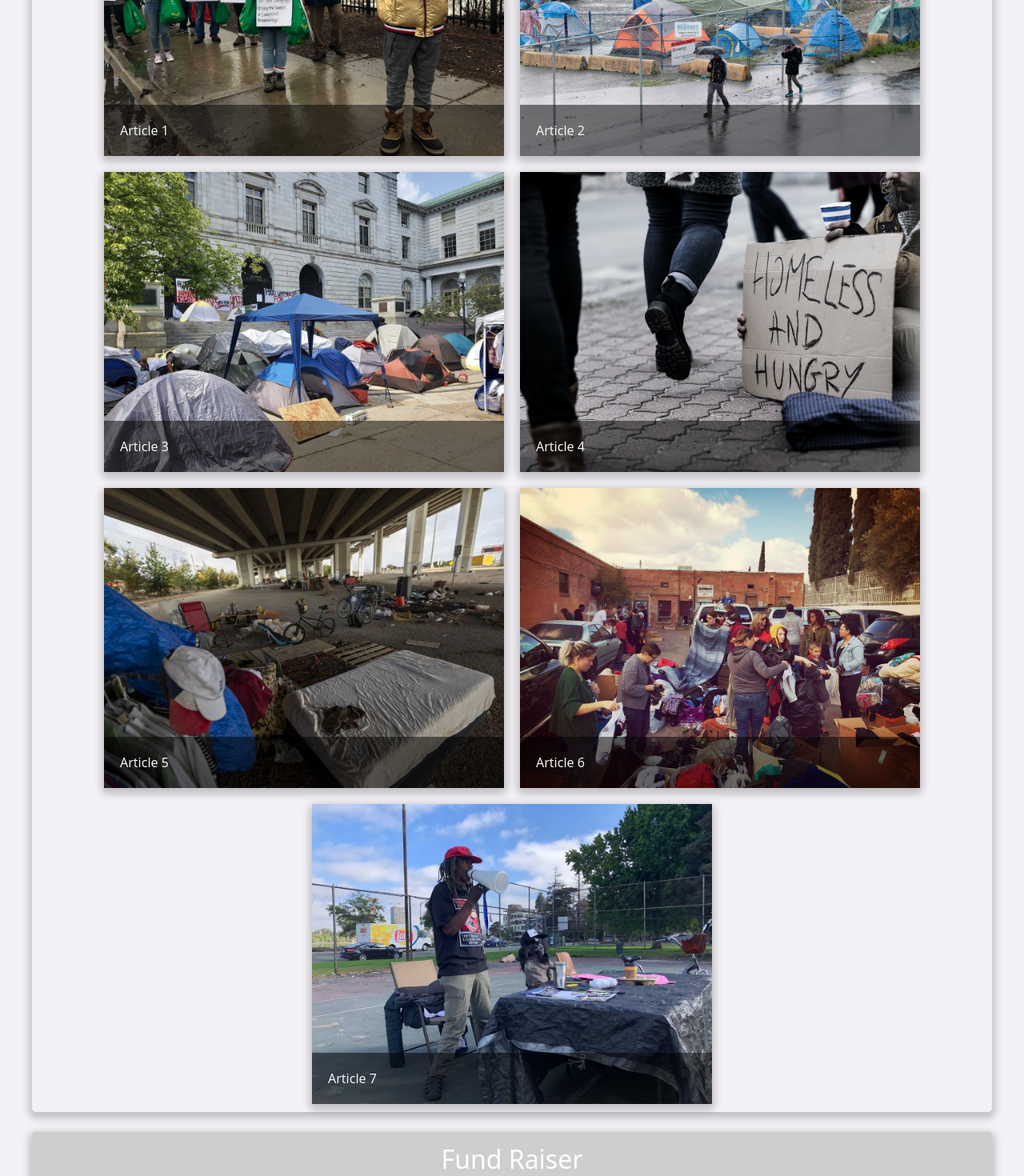
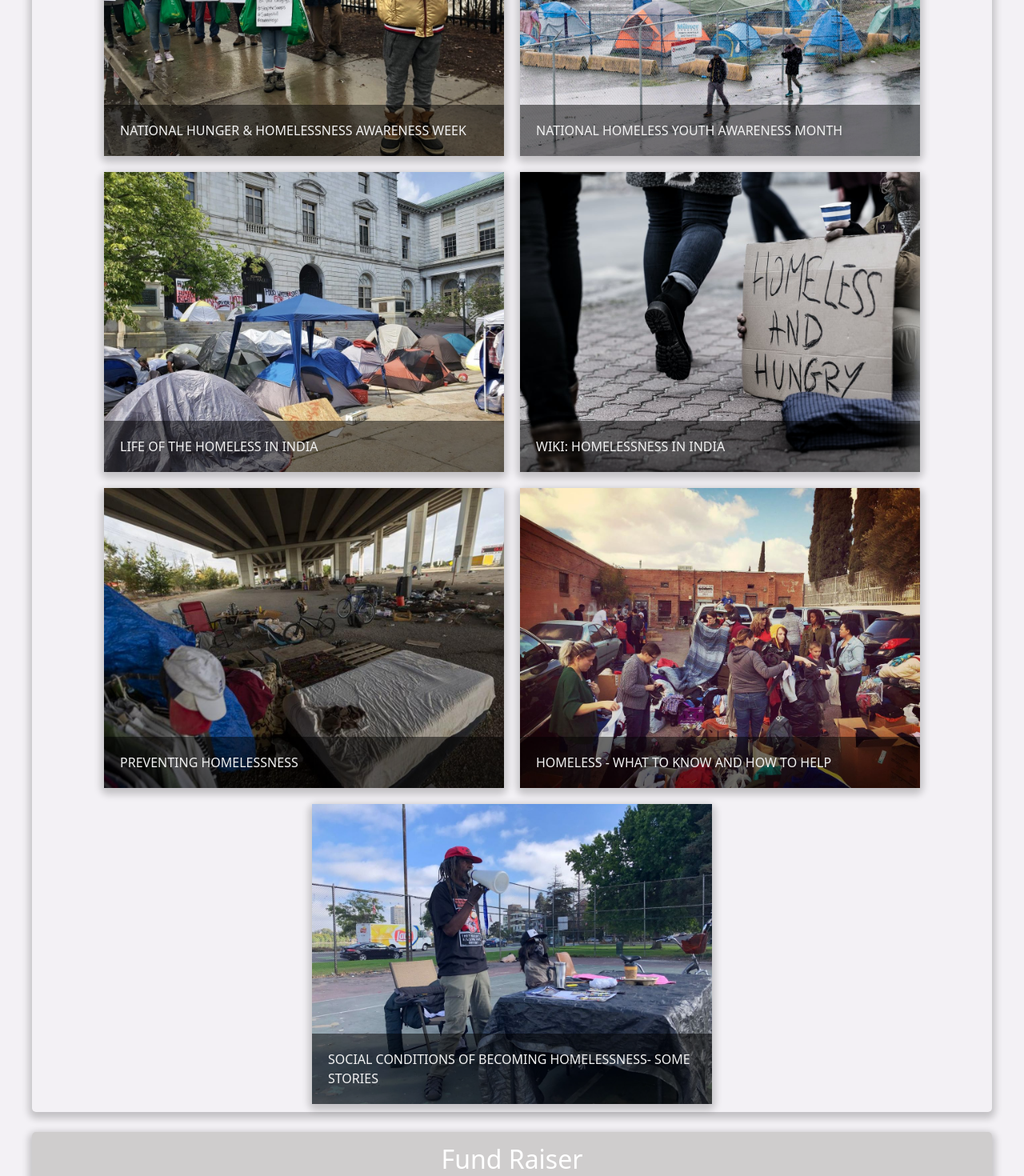
Before and after one commit to decoding-apocalypse/aashroy, a React (Create React App) app in the folder client/: page /public-awareness in a window 1280 px wide. Shown: the part 800-2270 px from the top of the page at 80% size. Built offline with nearby package versions, Linux system fonts and the light colour scheme.

Commit message:
added the links for articles

```diff
--- a/client/src/pages/Publicaware.jsx
+++ b/client/src/pages/Publicaware.jsx
@@ -24,78 +24,88 @@ const Publicaware = (props) => {
           <h2>ARTICLES</h2>
           <br></br>
           <div className="news-card-container">
-            <a href="https://www.ncbi.nlm.nih.gov/books/NBK218239/">
+            <a href="https://nationalhomeless.org/about-us/projects/awareness-week/">
               <div className="news-card">
-                <img className="article-image" src="img/homelesspic.jpg" alt="article 1"></img>
+                <img
+                  className="article-image"
+                  src="img/homelesspic.jpg"
+                  alt="article 1"
+                ></img>
                 <div className="article-text">
-                  Article 1
+                  NATIONAL HUNGER & HOMELESSNESS AWARENESS WEEK
                 </div>
               </div>
             </a>
 
-            <a href="https://www.ncbi.nlm.nih.gov/books/NBK218239/">
+            <a href="https://www.nctsn.org/resources/public-awareness/national-homeless-youth-awareness-month">
               <div className="news-card">
                 <img
                   className="article-image"
                   src="img/homelesspicssize1.jpg"
                   alt="article 2"
                 ></img>
-                <div className="article-text">Article 2</div>
+                <div className="article-text">
+                  NATIONAL HOMELESS YOUTH AWARENESS MONTH
+                </div>
               </div>
             </a>
 
-            <a href="https://www.ncbi.nlm.nih.gov/books/NBK218239/">
+            <a href="https://www.narayanseva.org/blog/homelessness-in-india">
               <div className="news-card">
                 <img
                   className="article-image"
                   src="img/homelesspicssize3.jpg"
                   alt="article 3"
                 ></img>
-                <div className="article-text">Article 3</div>
+                <div className="article-text">
+                  LIFE OF THE HOMELESS IN INDIA
+                </div>
               </div>
             </a>
 
-            <a href="https://www.ncbi.nlm.nih.gov/books/NBK218239/">
+            <a href="https://en.wikipedia.org/wiki/Homelessness_in_India">
               <div className="news-card">
                 <img
                   className="article-image"
                   src="img/homelesspicssize2.jpg"
                   alt="article 4"
                 ></img>
-                <div className="article-text">Article 4</div>
+                <div className="article-text">WIKI: HOMELESSNESS IN INDIA</div>
               </div>
             </a>
 
-            <a href="https://www.ncbi.nlm.nih.gov/books/NBK218239/">
+            <a href="https://www.homelesshub.ca/about-homelessness/homelessness-101/preventing-homelessness">
               <div className="news-card">
                 <img
                   className="article-image"
                   src="img/homelesspicssize4.jpg"
                   alt="article 5"
                 ></img>
-                <div className="article-text">Article 5</div>
+                <div className="article-text">PREVENTING HOMELESSNESS</div>
               </div>
             </a>
 
-            <a href="https://www.ncbi.nlm.nih.gov/books/NBK218239/">
+            <a href="https://givingcompass.org/article/homelessness/">
               <div className="news-card">
                 <img
                   className="article-image"
                   src="img/homelesspicssize5.jpg"
                   alt="article 6"
                 ></img>
-                <div className="article-text">Article 6</div>
+                <div className="article-text">
+                  HOMELESS - WHAT TO KNOW AND HOW TO HELP
+                </div>
               </div>
             </a>
 
-            <a href="https://www.ncbi.nlm.nih.gov/books/NBK218239/">
+            <a href="https://equityhealthj.biomedcentral.com/articles/10.1186/s12939-017-0646-3">
               <div className="news-card">
                 <img
                   className="article-image"
                   src="img/homelesspicssize6.jpg"
                   alt="article 7"
                 ></img>
-                <div className="article-text">Article 7</div>
+                <div className="article-text">SOCIAL CONDITIONS OF BECOMING HOMELESSNESS- SOME STORIES</div>
               </div>
             </a>
           </div>
```
